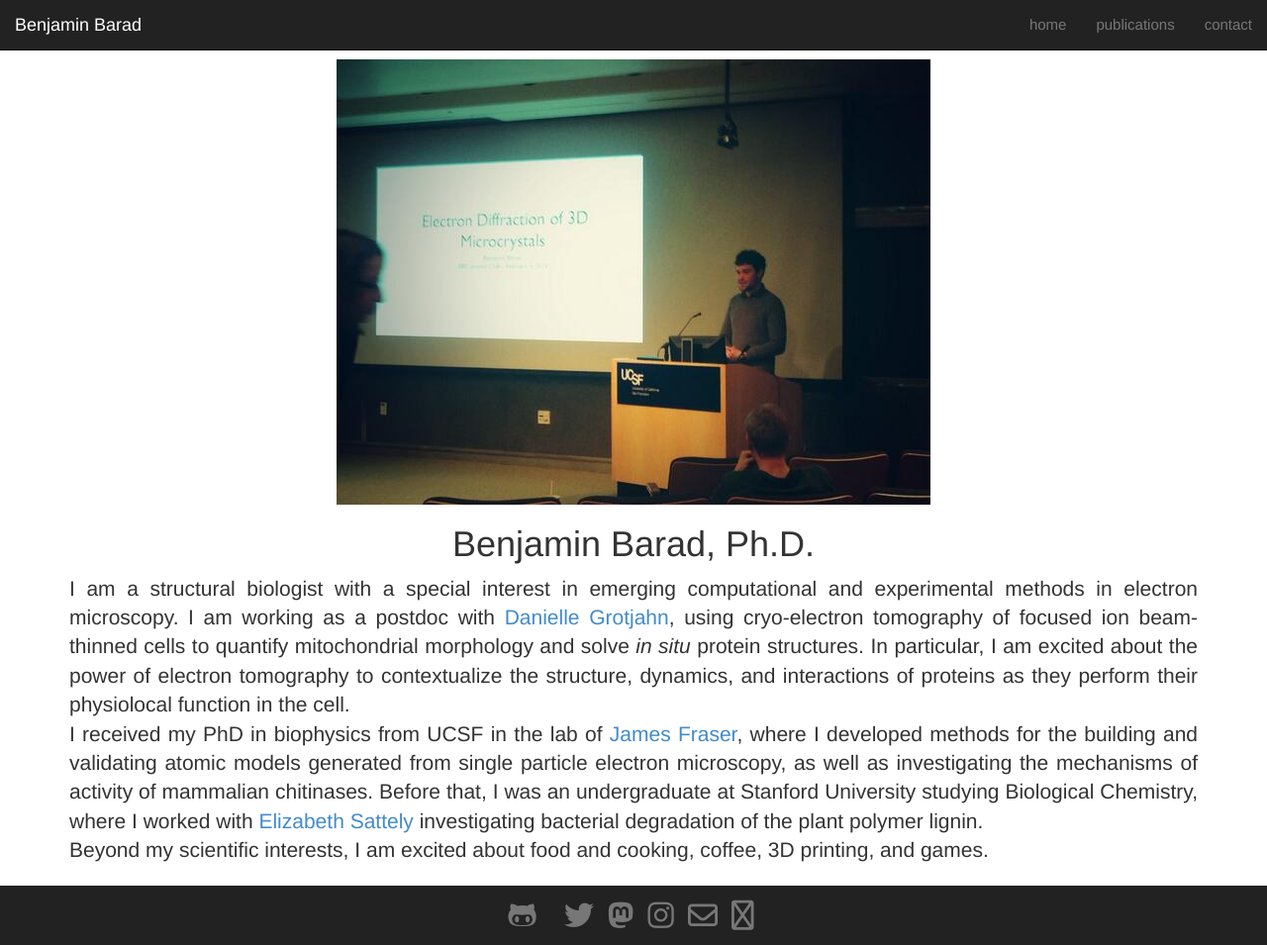
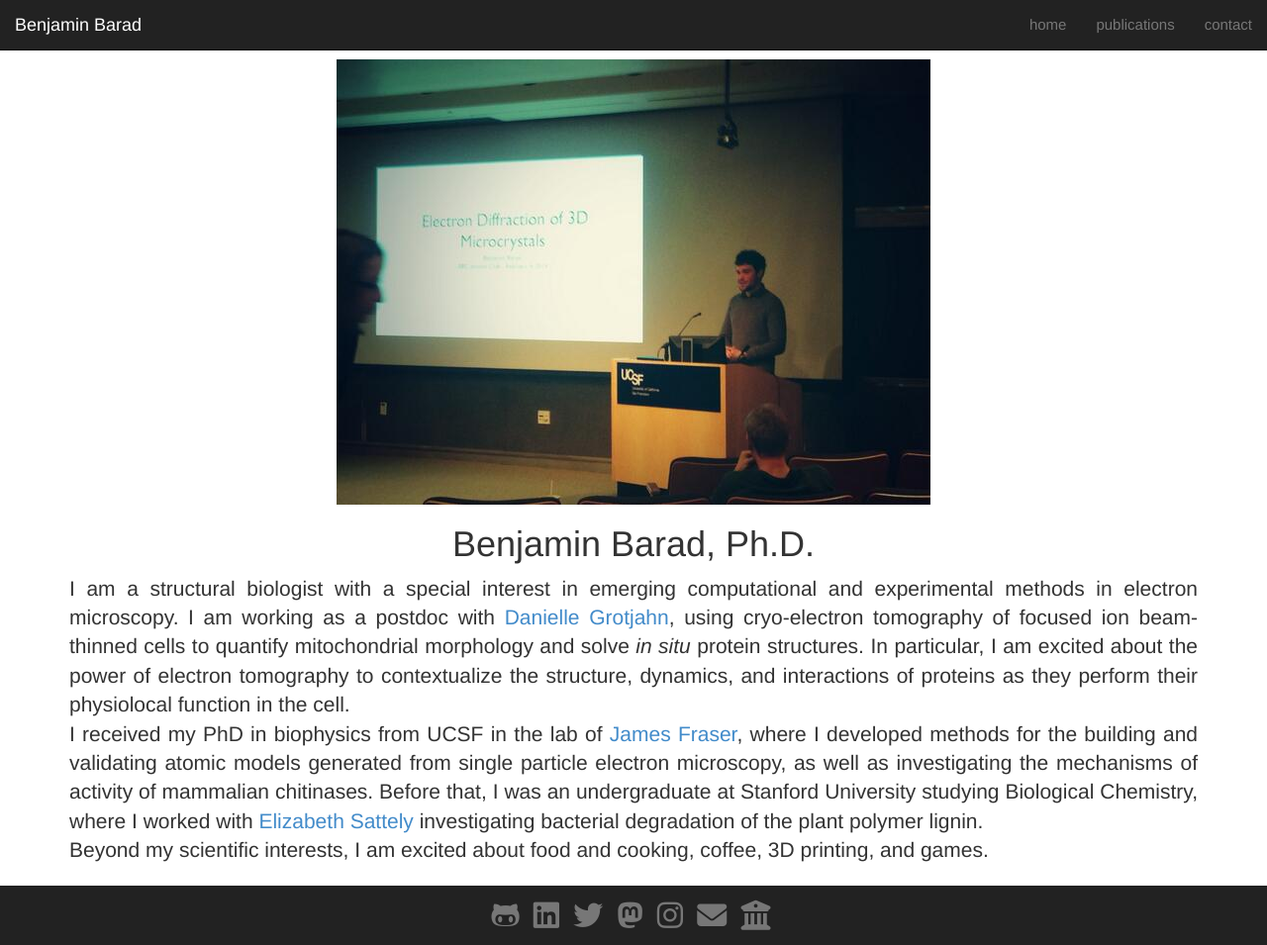
Before and after one commit to bbarad/bbarad.github.io, a Jekyll site: the page built from index.md, in a window 1280 px wide and 955 px high. Shown: the whole window at 99% size. Built offline with Jekyll 4.4.1, drawn with Linux system fonts in a browser that asks for light colours; nearby versions of some CDN libraries.

Commit message:
Fix some icons

```diff
--- a/_includes/footer.html
+++ b/_includes/footer.html
@@ -3,12 +3,12 @@
         <div class="container">
             <ul class="list-inline">
             <li class="footer-inverse"><a href="https://github.com/bbarad"><i class="fa-brands fa-github-alt fa-2x"></i></a></li>
-            <li class="footer-inverse"><a href="https://linkedin.com/in/bbarad"><i class="fa-brands fa-linkedin-square fa-2x"></i></a></li>
+            <li class="footer-inverse"><a href="https://linkedin.com/in/bbarad"><i class="fa-brands fa-linkedin fa-2x"></i></a></li>
             <li class="footer-inverse"><a href="https://twitter.com/benjaminbarad"><i class="fa-brands fa-twitter fa-2x"></i></a></li>
             <li class="footer-inverse"><a rel="me" href="https://cryoem.social/@benbarad"><i class="fa-brands fa-mastodon fa-2x"></i></a></li>
             <li class="footer-inverse"><a href="https://instagram.com/benjamin.barad"><i class="fa-brands fa-instagram fa-2x"></i></a></li>
-            <li class="footer-inverse"><a href="mailto:benjamin.barad+website@gmail.com"><i class="fa-regular fa-envelope fa-2x"></i></a></li>
-            <li class="footer-inverse"><a href="https://grotjahnlab.org/"><i class="fa-regular fa-building-columns fa-2x"></i></a></li>
+            <li class="footer-inverse"><a href="mailto:benjamin.barad+website@gmail.com"><i class="fa-solid fa-envelope fa-2x"></i></a></li>
+            <li class="footer-inverse"><a href="https://grotjahnlab.org/"><i class="fa-solid fa-building-columns fa-2x"></i></a></li>
             </ul>
         </div>
     </div>
```
